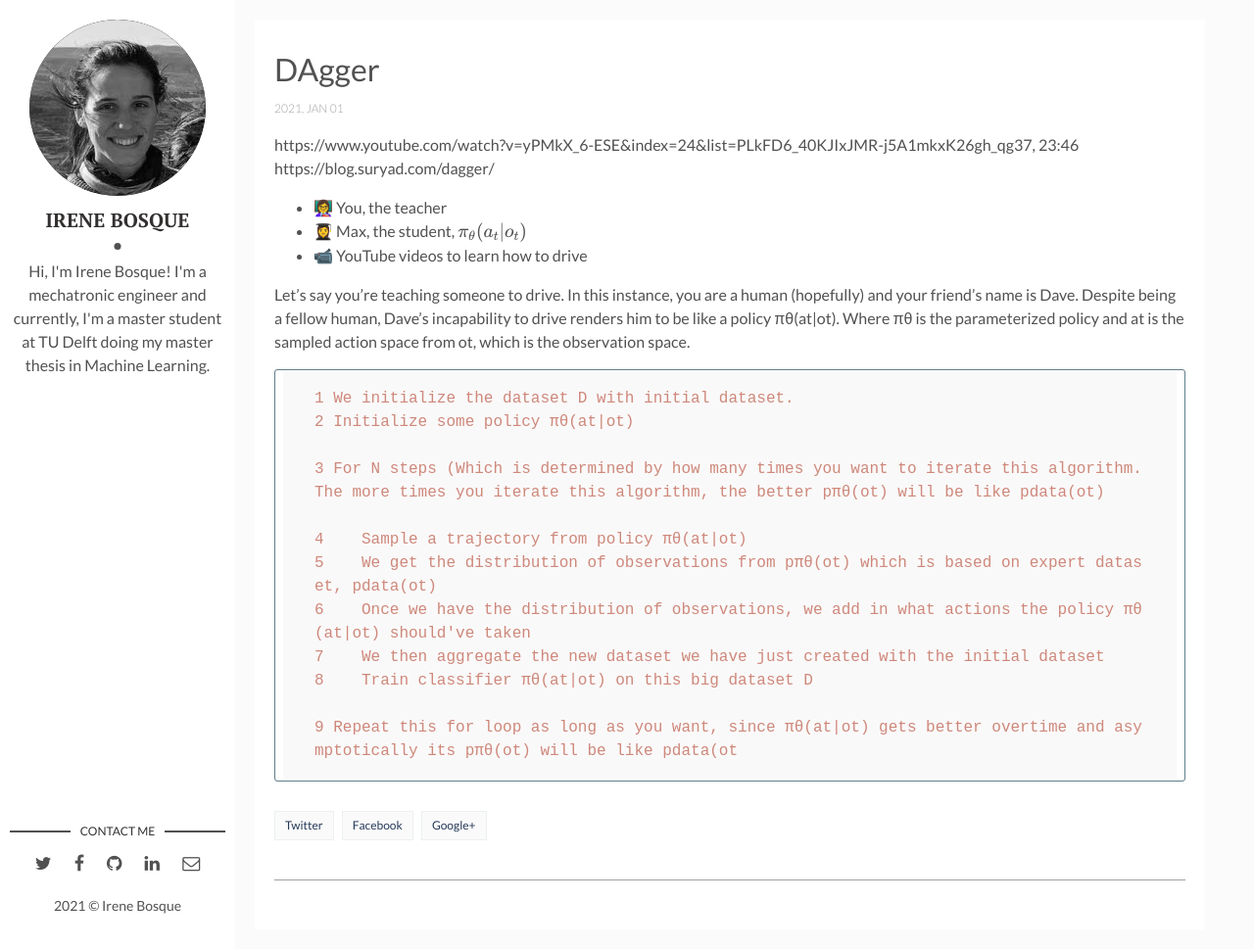
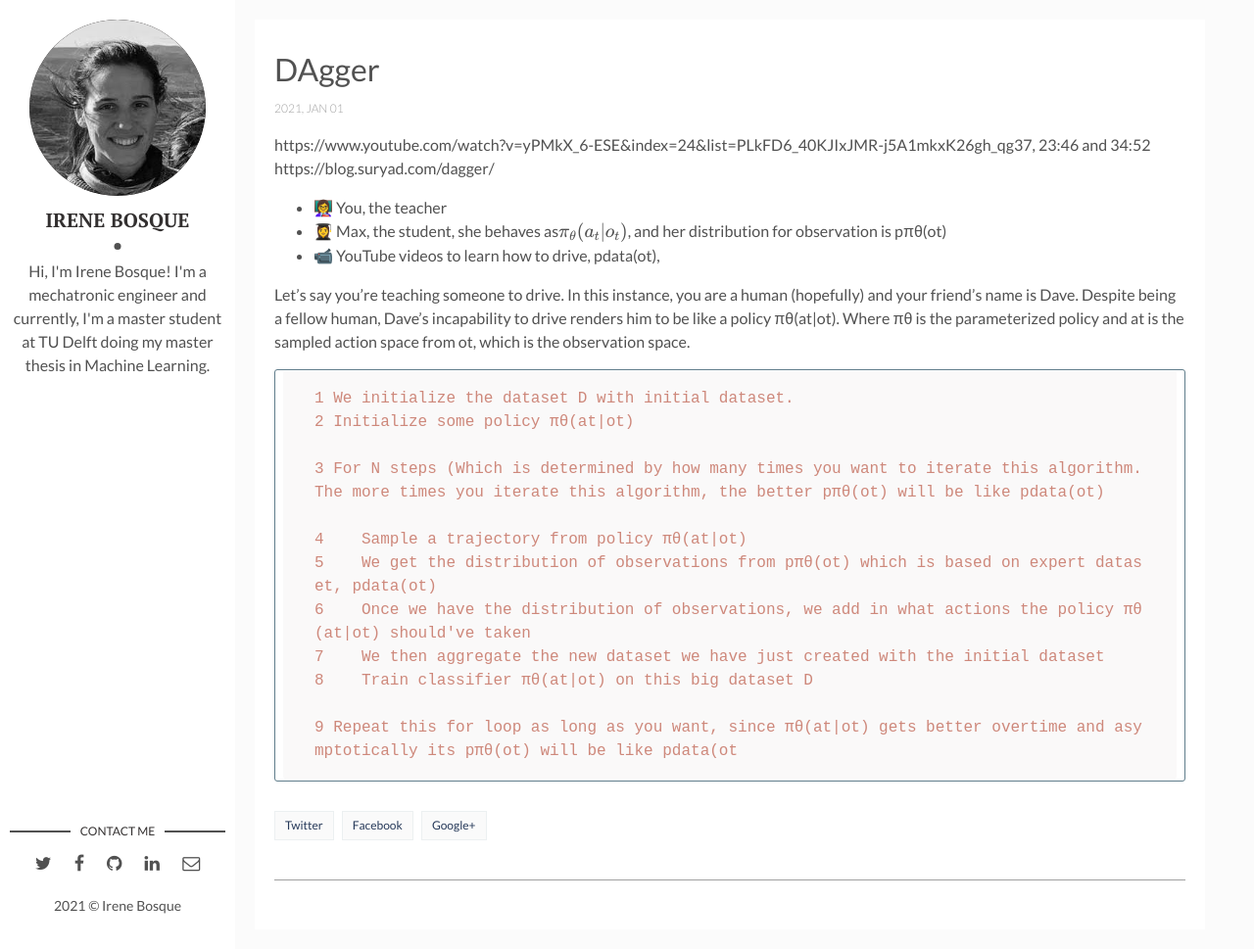
Before and after one commit to irenebosque/irenebosque.github.io, a Jekyll site: the page built from _posts/2021-01-01-dagger.md, in a window 1280 px wide and 969 px high. Shown: the whole window at 98% size. Built offline with Jekyll 4.4.1, drawn with Linux system fonts in a browser that asks for light colours; nearby versions of some CDN libraries; comment, search, counter and statistics services are not loaded.

Commit message:
Update 2021-01-01-dagger.md

```diff
--- a/_posts/2021-01-01-dagger.md
+++ b/_posts/2021-01-01-dagger.md
@@ -6,12 +6,12 @@ categories: concept
 img:
 ---
 
-https://www.youtube.com/watch?v=yPMkX_6-ESE&index=24&list=PLkFD6_40KJIxJMR-j5A1mkxK26gh_qg37, 23:46
+https://www.youtube.com/watch?v=yPMkX_6-ESE&index=24&list=PLkFD6_40KJIxJMR-j5A1mkxK26gh_qg37, 23:46 and 34:52
 https://blog.suryad.com/dagger/
 
 - 👩‍🏫 You, the teacher
-- 👩‍🎓 Max, the student, $\pi_θ(a_t \vert o_t)$
-- 📹 YouTube videos to learn how to drive
+- 👩‍🎓 Max, the student, she behaves as$\pi_θ(a_t \vert o_t)$, and her distribution for observation is pπθ(ot)
+- 📹 YouTube videos to learn how to drive, pdata(ot),
 
 Let's say you're teaching someone to drive. In this instance, you are a human (hopefully) and your friend's name is Dave.
 Despite being a fellow human, Dave's incapability to drive renders him to be like a policy πθ(at|ot).
```
